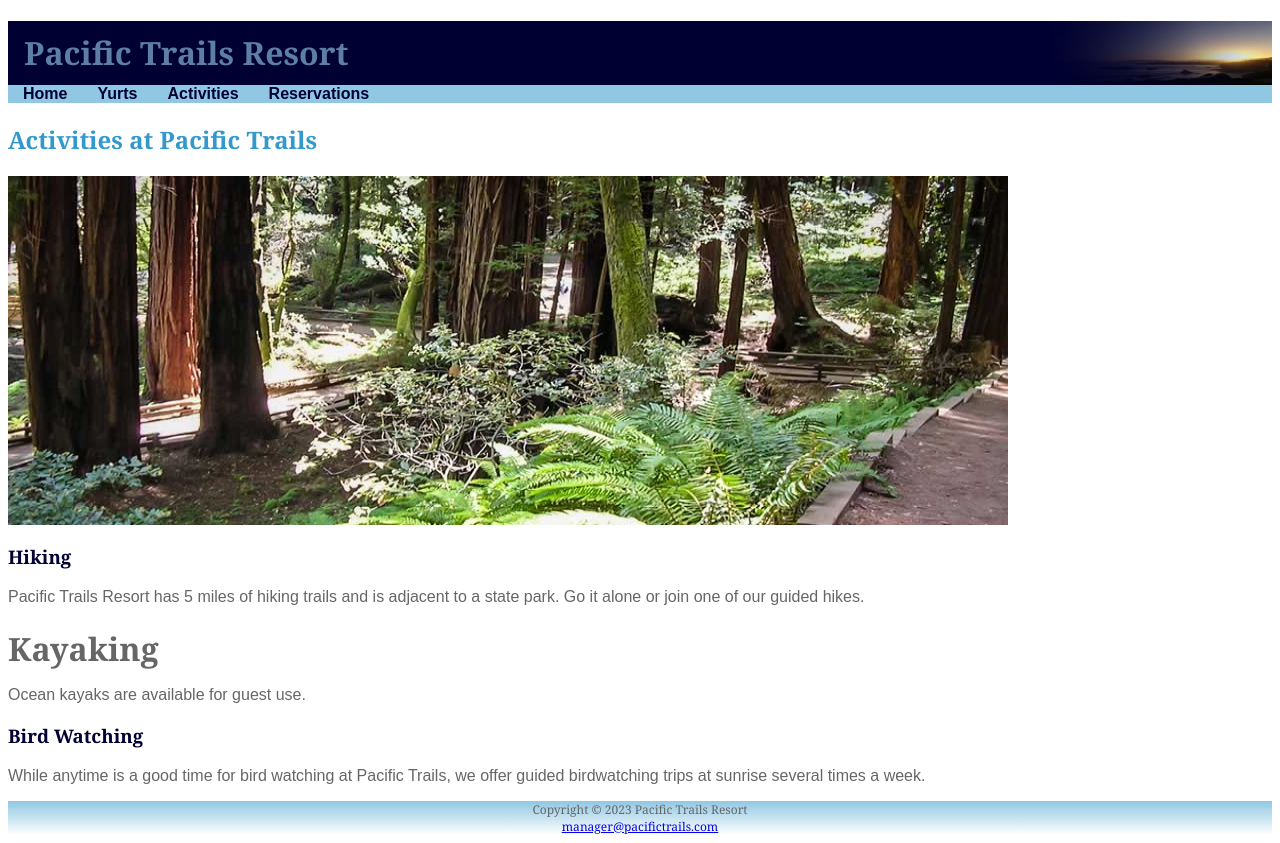
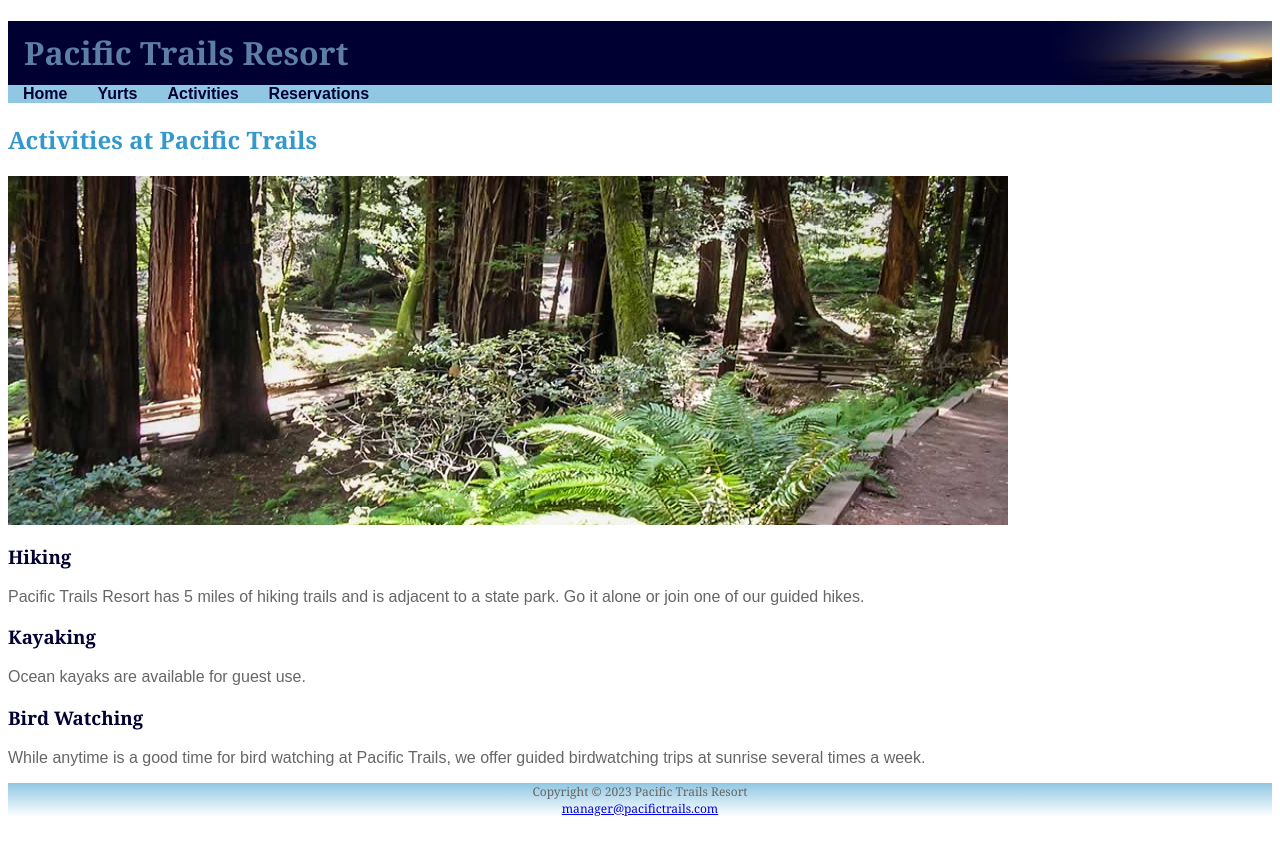
Before and after one commit to avluciano/avluciano.github.io, a plain HTML site: page PacificTrailsResort/activities.html in a window 1280 px wide. Drawn offline with Linux system fonts and the light colour scheme.

Commit message:
Update activities.html

```diff
--- a/PacificTrailsResort/activities.html
+++ b/PacificTrailsResort/activities.html
@@ -29,7 +29,7 @@
 <img src="images/trail.jpg" alt="Pacific Trails Resort trails" width="1000" height="349">
 <h3>Hiking</h3>
 <p>Pacific Trails Resort has 5 miles of hiking trails and is adjacent to a state park. Go it alone or join one of our guided hikes.</p>
-<h1>Kayaking</h1>
+<h3>Kayaking</h3>
 <p>Ocean kayaks are available for guest use.</p>
 <h3>Bird Watching</h3>
 <p>While anytime is a good time for bird watching at
```
